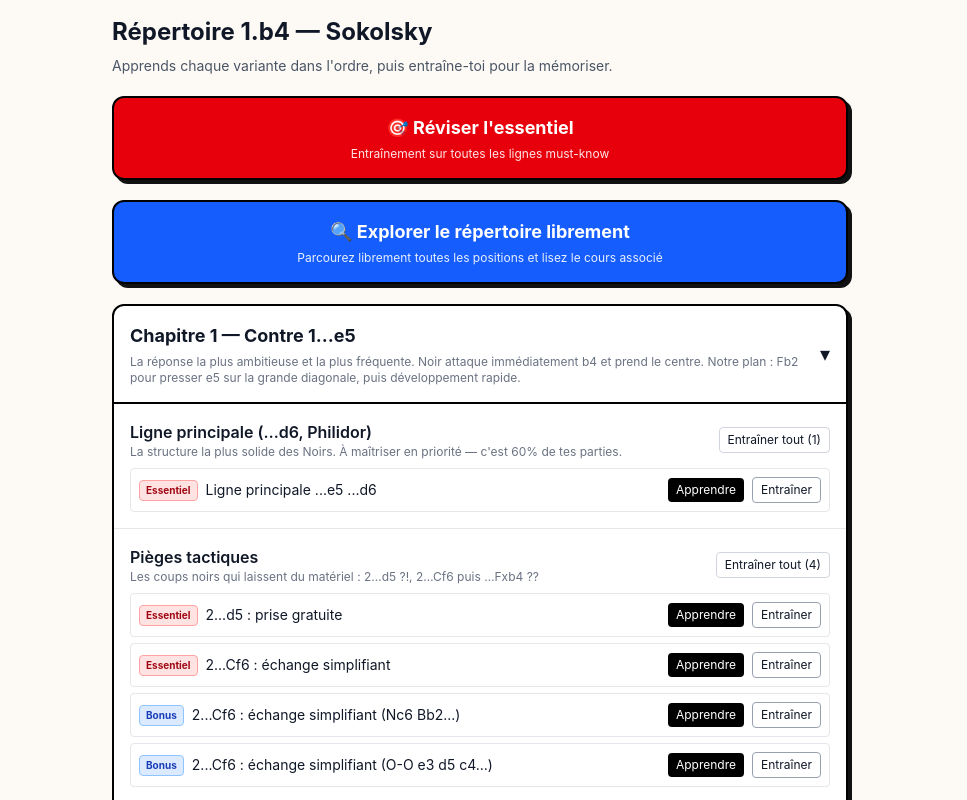
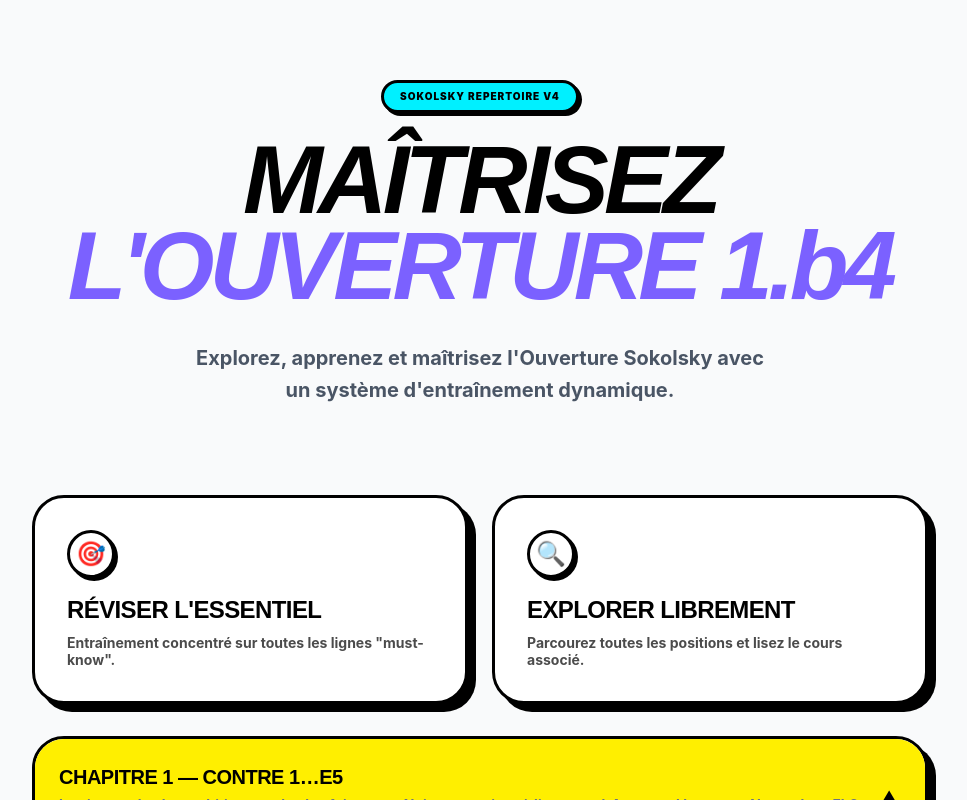
Before and after one commit to magicolala/Ouverture-b4, a React (Vite) app: page / in a window 1280 px wide. Shown: the top 800 px of the page, without its empty margins (160-1127 px from the left). Built offline with nearby package versions, Linux system fonts and the light colour scheme.

Commit message:
feat: refonte visuelle style WERO et synchronisation URL en mode explorer

```diff
--- a/src/App.tsx
+++ b/src/App.tsx
@@ -39,7 +39,7 @@ export default function App() {
   };
 
   return (
-    <div className="min-h-screen bg-[#fdfaf6] text-gray-900">
+    <div className="min-h-screen">
       <Routes>
         <Route
           path="/"
--- a/src/components/RepertoireMenu.tsx
+++ b/src/components/RepertoireMenu.tsx
@@ -9,9 +9,7 @@ import { progressStore } from "../engine/progressStore";
 import type { SessionMode } from "../engine/types";
 
 interface RepertoireMenuProps {
-  /** Démarre une session avec une file de lignes. */
   onStart: (queue: RepertoireLine[], mode: SessionMode) => void;
-  /** Lance l'explorateur en mode libre */
   onExplore?: () => void;
 }
 
@@ -20,21 +18,20 @@ const PRIORITY_BADGE: Record<
   { label: string; cls: string }
 > = {
   "must-know": {
-    label: "Essentiel",
-    cls: "bg-red-100 text-red-800 border-red-300",
+    label: "ESSENTIEL",
+    cls: "bg-wero-salmon text-white border-black",
   },
   important: {
-    label: "Important",
-    cls: "bg-orange-100 text-orange-800 border-orange-300",
+    label: "IMPORTANT",
+    cls: "bg-wero-yellow text-black border-black",
   },
   bonus: {
-    label: "Bonus",
-    cls: "bg-blue-100 text-blue-800 border-blue-300",
+    label: "BONUS",
+    cls: "bg-wero-cyan text-black border-black",
   },
 };
 
 export function RepertoireMenu({ onStart, onExplore }: RepertoireMenuProps) {
-  // Lu une fois au montage : suffisant tant qu'on ne reste pas sur l'écran pendant une session.
   const progress = useMemo(() => progressStore.getAll(), []);
   const [openChapters, setOpenChapters] = useState<Record<string, boolean>>(
     () => Object.fromEntries(CHAPTERS.map((c) => [c.id, c.order === 1])),
@@ -49,133 +46,131 @@ export function RepertoireMenu({ onStart, onExplore }: RepertoireMenuProps) {
   };
 
   return (
-    <div className="flex flex-col gap-5 max-w-3xl mx-auto p-4">
-      <header className="flex flex-col gap-2">
-        <h1 className="text-2xl font-bold">Répertoire 1.b4 — Sokolsky</h1>
-        <p className="text-sm text-gray-600">
-          Apprends chaque variante dans l'ordre, puis entraîne-toi pour la
-          mémoriser.
-        </p>
-      </header>
-
+    <div className="flex flex-col gap-8 max-w-4xl mx-auto">
+      {/* Quick Actions */}
+      <div className="grid grid-cols-1 md:grid-cols-2 gap-6">
         <button
           onClick={handleMustKnow}
-        className="w-full py-4 px-4 rounded-xl bg-red-600 text-white font-bold text-lg shadow-[4px_4px_0_0_#111] border-2 border-black hover:bg-red-700 transition"
+          className="wero-card p-8 bg-wero-salmon group flex flex-col items-start text-left"
         >
-        🎯 Réviser l'essentiel
-        <span className="block text-xs font-normal mt-1 opacity-90">
-          Entraînement sur toutes les lignes must-know
-        </span>
+          <div className="w-12 h-12 bg-white rounded-full border-[3px] border-black flex items-center justify-center text-2xl mb-4 shadow-[3px_3px_0_0_#000]">
+            🎯
+          </div>
+          <h2 className="text-2xl font-black uppercase tracking-tight mb-2">Réviser l'essentiel</h2>
+          <p className="font-bold opacity-70 text-sm leading-tight">
+            Entraînement concentré sur toutes les lignes "must-know".
+          </p>
         </button>
 
         {onExplore && (
           <button
             onClick={onExplore}
-          className="w-full py-4 px-4 rounded-xl bg-blue-600 text-white font-bold text-lg shadow-[4px_4px_0_0_#111] border-2 border-black hover:bg-blue-700 transition"
+            className="wero-card p-8 bg-wero-cyan group flex flex-col items-start text-left"
           >
-          🔍 Explorer le répertoire librement
-          <span className="block text-xs font-normal mt-1 opacity-90">
-            Parcourez librement toutes les positions et lisez le cours associé
-          </span>
+            <div className="w-12 h-12 bg-white rounded-full border-[3px] border-black flex items-center justify-center text-2xl mb-4 shadow-[3px_3px_0_0_#000]">
+              🔍
+            </div>
+            <h2 className="text-2xl font-black uppercase tracking-tight mb-2">Explorer Librement</h2>
+            <p className="font-bold opacity-70 text-sm leading-tight">
+              Parcourez toutes les positions et lisez le cours associé.
+            </p>
           </button>
         )}
+      </div>
 
+      <div className="flex flex-col gap-6">
         {CHAPTERS.map((chapter) => {
           const isOpen = openChapters[chapter.id];
           return (
             <section
               key={chapter.id}
-            className="border-2 border-black rounded-xl bg-white shadow-[4px_4px_0_0_#111] overflow-hidden"
+              className="wero-card overflow-hidden border-black border-[3px] bg-white"
             >
               <button
                 onClick={() => toggleChapter(chapter.id)}
-              className="w-full flex items-center justify-between p-4 text-left hover:bg-gray-50"
+                className={`w-full flex items-center justify-between p-6 text-left transition-colors ${isOpen ? 'bg-wero-yellow' : 'hover:bg-gray-50'}`}
               >
                 <div>
-                <h2 className="text-lg font-bold">{chapter.title}</h2>
-                <p className="text-xs text-gray-500 mt-1">
+                  <h2 className="text-xl font-black uppercase tracking-tight">{chapter.title}</h2>
+                  <p className="text-sm font-bold text-gray-500 mt-1">
                     {chapter.description}
                   </p>
                 </div>
-              <span className="text-xl ml-3">{isOpen ? "▾" : "▸"}</span>
+                <span className={`text-2xl transition-transform duration-300 ${isOpen ? 'rotate-180' : ''}`}>
+                  ▼
+                </span>
               </button>
 
               {isOpen && (
-              <div className="border-t-2 border-black">
+                <div className="bg-white border-t-[3px] border-black">
                   {chapter.subchapters.map((sub) => {
                     const lines = getLinesBySubchapter(chapter.id, sub.id);
                     if (lines.length === 0) return null;
                     return (
                       <div
                         key={sub.id}
-                      className="p-4 border-b border-gray-200 last:border-b-0"
+                        className="p-6 border-b-[3px] border-black last:border-b-0"
                       >
-                      <div className="flex items-center justify-between mb-2">
+                        <div className="flex flex-col md:flex-row md:items-end justify-between gap-4 mb-6">
                           <div>
-                          <h3 className="font-semibold">{sub.title}</h3>
-                          <p className="text-xs text-gray-500">
+                            <h3 className="text-lg font-black uppercase tracking-tight text-wero-purple">{sub.title}</h3>
+                            <p className="text-sm font-bold text-gray-400">
                               {sub.description}
                             </p>
                           </div>
                           <button
                             onClick={() => onStart(lines, "practice")}
-                          className="text-xs px-2 py-1 rounded border border-gray-300 hover:bg-gray-100"
-                          title="Entraîner tout le sous-chapitre"
+                            className="text-[10px] font-black uppercase tracking-widest px-4 py-2 rounded-full border-[2px] border-black bg-gray-100 hover:bg-black hover:text-white transition shadow-[3px_3px_0_0_#000]"
                           >
                             Entraîner tout ({lines.length})
                           </button>
                         </div>
 
-                      <ul className="flex flex-col gap-1.5">
+                        <ul className="grid grid-cols-1 gap-3">
                           {lines.map((line) => {
                             const p = progress[line.name];
                             const badge = PRIORITY_BADGE[line.priority];
                             return (
                               <li
                                 key={line.name}
-                              className="flex items-center gap-2 p-2 rounded border border-gray-200 hover:border-gray-400"
+                                className="flex flex-col sm:flex-row sm:items-center gap-4 p-4 rounded-2xl border-[2px] border-black bg-gray-50 hover:bg-white transition-all shadow-[2px_2px_0_0_#000] hover:shadow-[4px_4px_0_0_#000] hover:translate-x-[-1px] hover:translate-y-[-1px]"
                               >
+                                <div className="flex items-center gap-3 flex-1">
                                   <span
-                                className={
-                                  "text-[10px] font-bold px-1.5 py-0.5 rounded border " +
-                                  badge.cls
-                                }
+                                    className={`text-[8px] font-black px-2 py-1 rounded border-[1.5px] tracking-widest ${badge.cls}`}
                                   >
                                     {badge.label}
                                   </span>
-                              <span className="flex-1 text-sm">
+                                  <span className="font-bold text-sm">
                                     {line.name}
                                   </span>
-                              <div className="flex items-center gap-1 text-xs">
+                                  <div className="flex items-center gap-1">
                                     {p?.learned && (
-                                  <span
-                                    className="text-green-600"
-                                    title="Parcourue en mode Apprendre"
-                                  >
+                                      <span className="w-5 h-5 bg-green-500 rounded-full border-[1.5px] border-black flex items-center justify-center text-[10px] text-white font-black" title="Parcourue">
                                         ✓
                                       </span>
                                     )}
                                     {p && p.bestScore >= 80 && (
-                                  <span
-                                    className="text-yellow-500"
-                                    title={`Meilleur score : ${p.bestScore}%`}
-                                  >
+                                      <span className="w-5 h-5 bg-wero-yellow rounded-full border-[1.5px] border-black flex items-center justify-center text-[10px] text-black font-black" title={`Score: ${p.bestScore}%`}>
                                         ★
                                       </span>
                                     )}
                                   </div>
+                                </div>
+                                <div className="flex items-center gap-2">
                                   <button
                                     onClick={() => onStart([line], "learn")}
-                                className="text-xs px-2 py-1 rounded bg-black text-white hover:bg-gray-800"
+                                    className="flex-1 sm:flex-none text-[10px] font-black uppercase tracking-widest px-4 py-2 rounded-full border-[2px] border-black bg-white hover:bg-wero-yellow transition"
                                   >
                                     Apprendre
                                   </button>
                                   <button
                                     onClick={() => onStart([line], "practice")}
-                                className="text-xs px-2 py-1 rounded border border-gray-400 hover:bg-gray-100"
+                                    className="flex-1 sm:flex-none text-[10px] font-black uppercase tracking-widest px-4 py-2 rounded-full border-[2px] border-black bg-black text-white hover:bg-gray-800 transition"
                                   >
                                     Entraîner
                                   </button>
+                                </div>
                               </li>
                             );
                           })}
@@ -189,5 +184,6 @@ export function RepertoireMenu({ onStart, onExplore }: RepertoireMenuProps) {
           );
         })}
       </div>
+    </div>
   );
 }
--- a/src/index.css
+++ b/src/index.css
@@ -4,36 +4,52 @@
 @theme {
   --font-heading: "Outfit", sans-serif;
   --font-body: "Inter", sans-serif;
+
+  --color-wero-yellow: #FFEF00;
+  --color-wero-cyan: #00F0FF;
+  --color-wero-salmon: #FF7A5C;
+  --color-wero-purple: #7B61FF;
+  --color-wero-bg: #F9FAFB;
 }
 
 body {
   font-family: var(--font-body);
-  background-color: #fdfaf6;
-  color: #111827;
+  background-color: var(--color-wero-bg);
+  color: #000000;
   -webkit-font-smoothing: antialiased;
 }
 
-/* Rick utility classes */
+h1, h2, h3, h4, h5, h6 {
+  font-family: var(--font-heading);
+}
+
+button, a, input[type="button"], input[type="submit"] {
+  cursor: pointer;
+}
+
 @layer utilities {
-  .rick-brutal {
-    @apply border-[3px] border-black shadow-[6px_6px_0_0_#111];
+  .wero-card {
+    @apply border-[3px] border-black bg-white rounded-[2rem] shadow-[8px_8px_0_0_#000] transition-all active:translate-x-[2px] active:translate-y-[2px] active:shadow-[4px_4px_0_0_#000];
+  }
+
+  .wero-button {
+    @apply px-6 py-3 border-[3px] border-black rounded-full font-black uppercase tracking-wider shadow-[4px_4px_0_0_#000] transition-all hover:translate-x-[-2px] hover:translate-y-[-2px] hover:shadow-[6px_6px_0_0_#000] active:translate-x-[2px] active:translate-y-[2px] active:shadow-[2px_2px_0_0_#000];
+  }
+
+  .wero-input {
+    @apply px-4 py-3 border-[3px] border-black rounded-2xl focus:ring-0 focus:outline-none bg-white font-bold;
   }
 }
 
-/* Custom Scrollbar for brutalism style */
+/* Custom Scrollbar */
 .custom-scrollbar::-webkit-scrollbar {
-  width: 8px;
-  height: 8px;
+  width: 10px;
 }
 .custom-scrollbar::-webkit-scrollbar-track {
   background: transparent;
-  border-left: 2px dashed rgba(0,0,0,0.1);
 }
 .custom-scrollbar::-webkit-scrollbar-thumb {
-  background: #3B82F6;
-  border: 2px solid black;
-  border-radius: 4px;
+  background: black;
+  border: 3px solid var(--color-wero-bg);
+  border-radius: 10px;
 }
-.custom-scrollbar::-webkit-scrollbar-thumb:hover {
-  background: #2563EB;
-}
--- a/src/pages/HomePage.tsx
+++ b/src/pages/HomePage.tsx
@@ -10,18 +10,43 @@ interface HomePageProps {
 
 export function HomePage({ onStart, onExplore, onAdmin }: HomePageProps) {
   return (
-    <>
+    <div className="min-h-screen bg-wero-bg text-black selection:bg-wero-yellow">
+      {/* Hero Section */}
+      <section className="pt-20 pb-12 px-6 text-center max-w-4xl mx-auto">
+        <div className="inline-block px-4 py-1.5 rounded-full bg-wero-cyan border-[3px] border-black font-black text-[10px] uppercase tracking-widest mb-6 shadow-[3px_3px_0_0_#000]">
+          Sokolsky Repertoire v4
+        </div>
+        <h1 className="text-6xl md:text-8xl font-[900] leading-[0.9] tracking-tighter mb-8 italic">
+          MAÎTRISEZ <br />
+          <span className="text-wero-purple">L'OUVERTURE 1.b4</span>
+        </h1>
+        <p className="text-lg md:text-xl font-bold text-gray-600 max-w-xl mx-auto leading-relaxed mb-10">
+          Explorez, apprenez et maîtrisez l'Ouverture Sokolsky avec un système
+          d'entraînement dynamique.
+        </p>
+      </section>
+
+      <main className="max-w-6xl mx-auto px-4 pb-20">
         <RepertoireMenu onStart={onStart} onExplore={onExplore} />
+
         {["localhost", "127.0.0.1"].includes(window.location.hostname) && (
-        <div className="max-w-3xl mx-auto px-4 pb-6">
+          <div className="max-w-3xl mx-auto mt-12">
             <button
               onClick={onAdmin}
-            className="w-full py-3 px-4 rounded-xl bg-gray-800 text-gray-300 font-semibold text-sm border-2 border-gray-600 hover:bg-gray-700 transition shadow"
+              className="w-full py-4 px-6 rounded-[2rem] bg-black text-white font-black text-sm uppercase tracking-widest hover:bg-gray-800 transition shadow-[6px_6px_0_0_#ccc] flex items-center justify-center gap-2"
             >
-            ⚙️ Mode Admin — Éditer le répertoire
+              <span>⚙️ Mode Admin</span>
+              <span className="opacity-40 font-bold">• Éditer le répertoire</span>
             </button>
           </div>
         )}
-    </>
+      </main>
+
+      <footer className="py-12 border-t-[3px] border-black bg-white text-center">
+        <p className="text-[10px] font-black uppercase tracking-widest opacity-30">
+          Chess Repertoire Master • Sokolsky Edition
+        </p>
+      </footer>
+    </div>
   );
 }
```
Also changed, not shown: src/components/LearnPanel.tsx (+33 -27 lines), src/pages/ExplorerPage.tsx (+63 -90 lines), src/pages/SessionPage.tsx (+18 -16 lines). Lines whose indentation alone changed are shown as unchanged.
